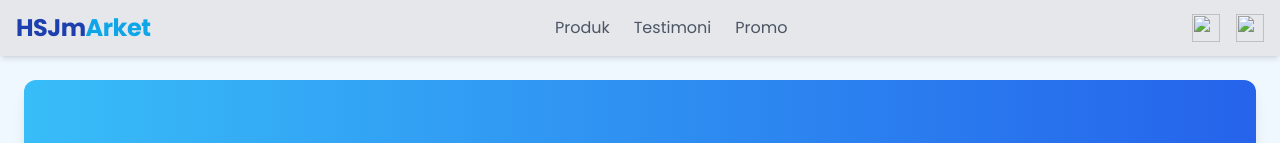
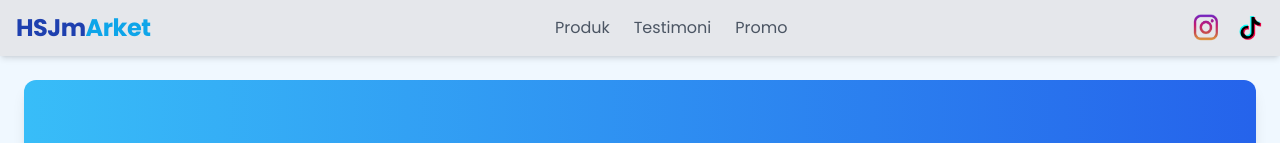
Before and after one commit to HsjpediA/HSJmArket, a plain HTML site: page index.html in a window 1280 px wide. Shown: the top 143 px of the page. Drawn offline with nearby package versions, Linux system fonts and the light colour scheme.

Commit message:
Update index.html

```diff
--- a/index.html
+++ b/index.html
@@ -89,7 +89,7 @@
             class="text-gray-600 hover:text-sky-500"
           >
             <img
-              src="Asset/Instagram.png"
+              src="Instagram.png"
               class="w-7 h-7 cursor-pointer hover:scale-110 transition duration-300"
               alt=""
           /></a>
@@ -99,7 +99,7 @@
             class="text-gray-600 hover:text-sky-500"
             ><img
               id="img-tiktok"
-              src="Asset/Tiktok.png"
+              src="Tiktok.png"
               class="w-7 h-7 cursor-pointer hover:scale-110 transition duration-300"
               alt=""
           /></a>
```
